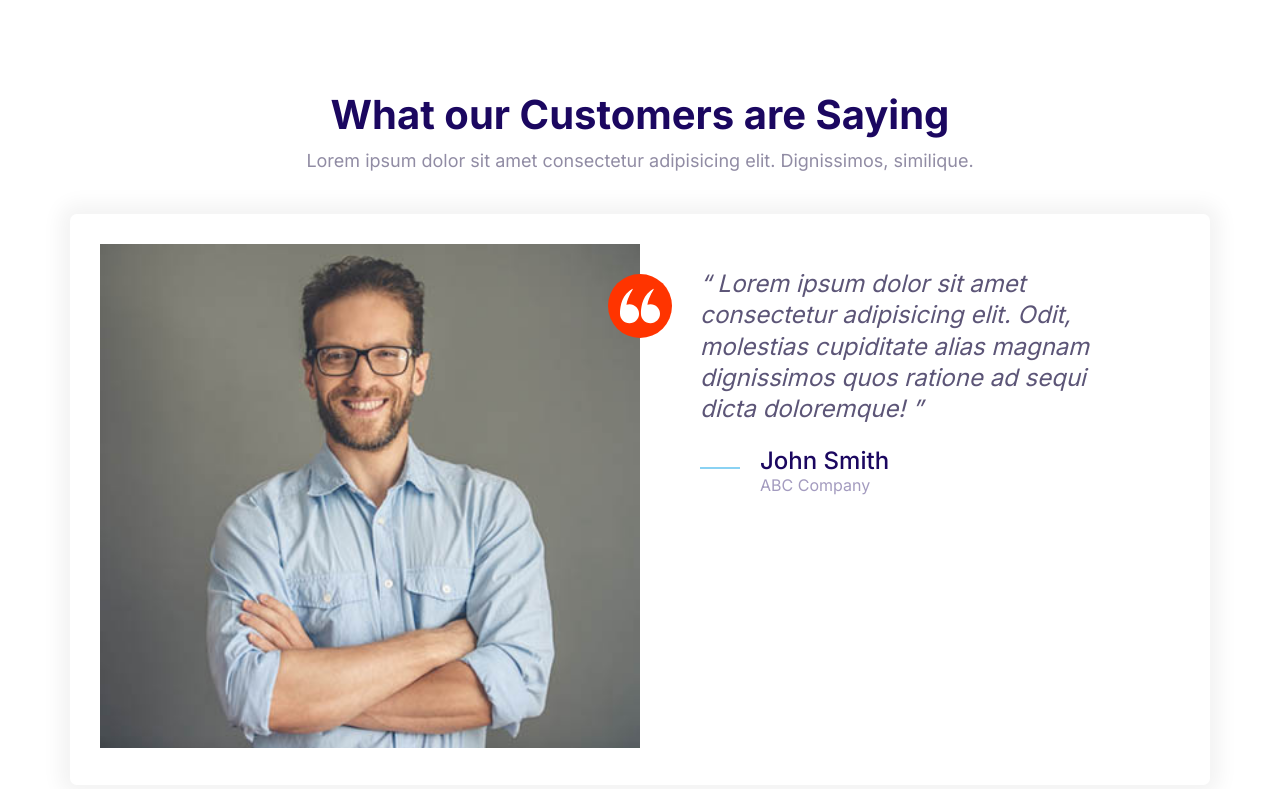
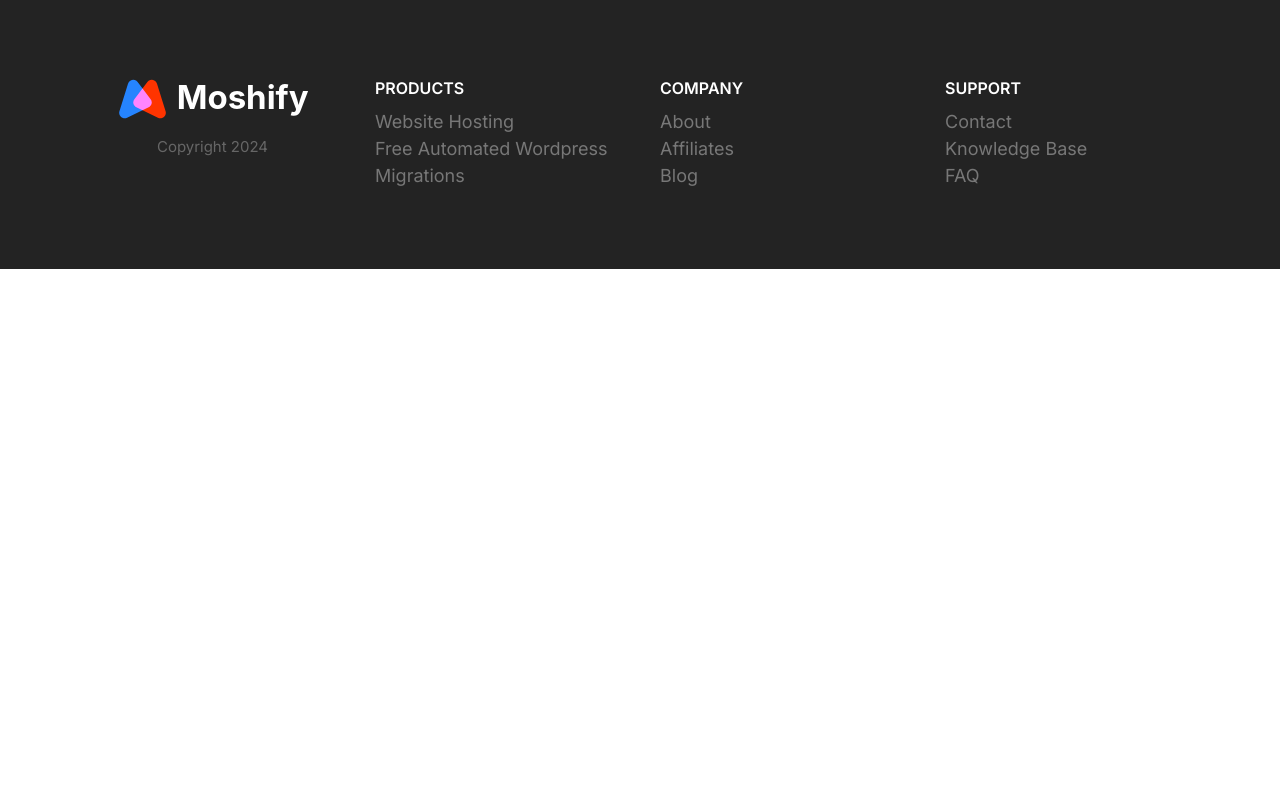
Before and after one commit to Magus-programmer/Clould-hosting, a plain HTML site: page index.html in a window 1280 px wide. Drawn offline with Linux system fonts and the light colour scheme.

Commit message:
Define the footer.

```diff
--- a/css/styles.css
+++ b/css/styles.css
@@ -809,3 +809,80 @@ a {
     max-width: 700px;
   }
 }
+
+/* Footer */
+.footer {
+  background: #232323;
+}
+
+.footer a {
+  color: #777;
+  transition: color 0.3s;
+}
+
+.footer a:hover {
+  color: #fff;
+}
+
+.footer__section {
+  padding: 2rem;
+  border-bottom: 1px solid #393939;
+}
+
+.footer__section .list {
+  margin: 0;
+}
+
+.footer__heading {
+  text-transform: uppercase;
+  font-weight: 600;
+}
+
+.footer__brand {
+  margin-top: 5rem;
+  text-align: center;
+}
+
+.footer__brand img {
+  /* TODO: consider refactoring this and applying it to all images. */
+  width: 100%;
+  max-width: 230px;
+}
+
+.footer__copyright {
+  font-size: 2.1rem;
+  color: #fff;
+  opacity: 0.3;
+}
+
+@media screen and (min-width: 768px) {
+  .footer__sections {
+    grid-template-columns: repeat(auto-fit, minmax(10rem, 1fr));
+  }
+
+  .footer .collapsible__chevron {
+    display: none;
+  }
+
+  .footer .collapsible__content {
+    opacity: 1;
+    max-height: 100%;
+  }
+
+  .footer__brand {
+    order: -1;
+    margin-top: 1rem;
+  }
+
+  .footer__copyright {
+    font-size: 1.5rem;
+  }
+
+  .footer__section {
+    border: 0;
+  }
+
+  .footer__heading {
+    font-size: 1.6rem;
+  }
+}
--- a/index.html
+++ b/index.html
@@ -14,52 +14,59 @@
     <link rel="stylesheet" href="css/styles.css" />
   </head>
   <body>
-    <section class="block">
-      <header class="block__header">
-        <h2>What our Customers are Saying</h2>
-        <p>
-          Lorem ipsum dolor sit amet consectetur adipisicing elit. Dignissimos,
-          similique.
-        </p>
-      </header>
-      <div class="container">
-        <div class="card testimonial">
-          <div class="grid grid--1x2">
-            <div class="testimonial__image">
-              <img
-                src="images/testimonial.jpg"
-                alt="A happy, smiling customer"
-              />
-              <span class="icon-container icon-container--accent">
-                <svg class="icon icon--white con--small">
-                  <use xlink:href="images/sprite.svg#quotes"></use>
-                </svg>
-              </span>
-            </div>
-            <blockquote class="quote">
-              <p class="quote__text">
-                Lorem ipsum dolor sit amet consectetur adipisicing elit. Odit,
-                molestias cupiditate alias magnam dignissimos quos ratione ad
-                sequi dicta doloremque!
-              </p>
-              <footer>
-                <div class="media">
-                  <div class="media__image">
-                    <svg class="icon icon--primary quote__line">
-                      <use xlink:href="images/sprite.svg#line"></use>
-                    </svg>
-                  </div>
-                  <div class="media__body">
-                    <h3 class="media__title quote__author">John Smith</h3>
-                    <p class="quote__organization">ABC Company</p>
-                  </div>
-                </div>
-              </footer>
-            </blockquote>
+    <footer class="block block--dark footer">
+      <div class="container grid footer__sections">
+        <section class="collapsible collapsible--expanded footer__section">
+          <header class="collapsible__header">
+            <h2 class="collapsible__heading footer__heading">products</h2>
+            <svg class="icon icon--white collapsible__chevron">
+              <use xlink:href="images/sprite.svg#chevron"></use>
+            </svg>
+          </header>
+          <div class="collapsible__content">
+            <ul class="list">
+              <li><a href="#">Website Hosting</a></li>
+              <li><a href="#">Free Automated Wordpress</a></li>
+              <li><a href="#">Migrations</a></li>
+            </ul>
           </div>
-        </div>
+        </section>
+        <section class="collapsible footer__section">
+          <header class="collapsible__header">
+            <h2 class="collapsible__heading footer__heading">company</h2>
+            <svg class="icon icon--white collapsible__chevron">
+              <use xlink:href="images/sprite.svg#chevron"></use>
+            </svg>
+          </header>
+          <div class="collapsible__content">
+            <ul class="list">
+              <li><a href="#">About</a></li>
+              <li><a href="#">Affiliates</a></li>
+              <li><a href="#">Blog</a></li>
+            </ul>
+          </div>
+        </section>
+        <section class="collapsible footer__section">
+          <header class="collapsible__header">
+            <h2 class="collapsible__heading footer__heading">support</h2>
+            <svg class="icon icon--white collapsible__chevron">
+              <use xlink:href="images/sprite.svg#chevron"></use>
+            </svg>
+          </header>
+          <div class="collapsible__content">
+            <ul class="list">
+              <li><a href="#">Contact</a></li>
+              <li><a href="#">Knowledge Base</a></li>
+              <li><a href="#">FAQ</a></li>
+            </ul>
+          </div>
+        </section>
+        <section class="footer__brand">
+          <img src="images/logo.svg" alt="" />
+          <p class="footer__copyright">Copyright 2024</p>
+        </section>
       </div>
-    </section>
+    </footer>
     <script src="js/main.js"></script>
   </body>
 </html>
```
Also changed, not shown: components/footer.html (added, +53 -0 lines).
